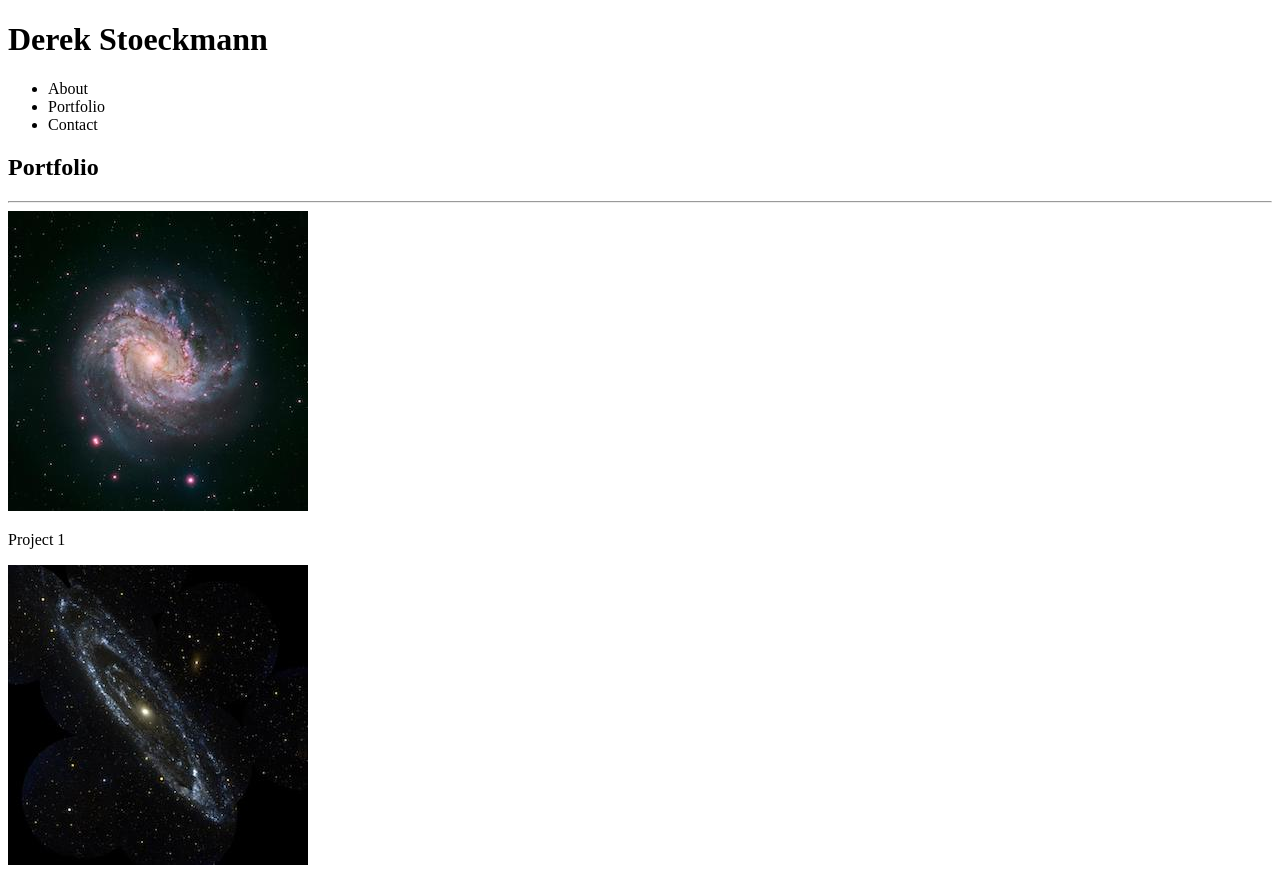
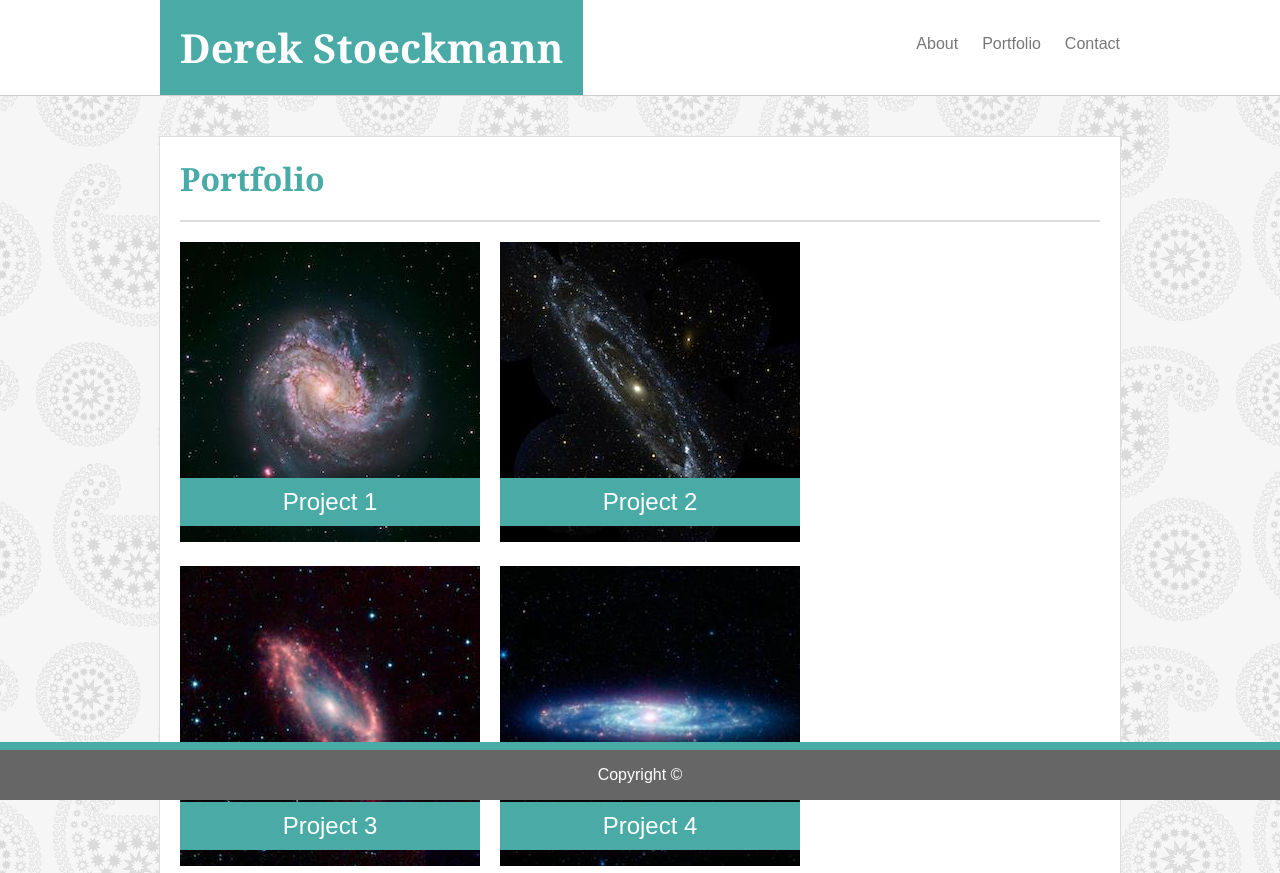
Before and after one commit to derekstoeckmann/derekstoeckmann.github.io, a plain HTML site: page portfolio.html in a window 1280 px wide. Shown: the top 873 px of the page. Drawn offline with Linux system fonts and the light colour scheme.

Commit message:
style portfolio page and create text overlays on images

```diff
--- a/assets/css/style.css
+++ b/assets/css/style.css
@@ -1,5 +1,5 @@
 body {
-  font-size: 18px;
+  font-size: 16px;
   margin: 0;
   padding: 0;
   background-image: url("../images/paisley.png");
@@ -39,7 +39,7 @@ main {
 
 footer {
   width: 100%;
-  font-size: 0.8em;
+  font-size: 1em;
   background: #666666;
   border-top: 8px solid #4aaaa5;
   position: fixed;
@@ -94,8 +94,15 @@ a:hover {
 }
 
 .image-text {
+  width: 100%;
+  margin: 0;
+  padding: 10px 0;
+  text-align: center;
   background: #4aaaa5;
+  font-size: 1.5em;
   color: #ffffff;
+  position: absolute;
+  bottom: 20px;
 }
 
 .about-image {
@@ -108,3 +115,11 @@ a:hover {
   color: #ffffff;
   text-align: center;
 }
+
+.project {
+  float: left;
+  width: 300px;
+  margin-right: 20px;
+  margin-bottom: 20px;
+  position: relative;
+}
--- a/portfolio.html
+++ b/portfolio.html
@@ -6,37 +6,54 @@
   <meta name="viewport" content="width=device-width, initial-scale=1.0">
   <meta http-equiv="X-UA-Compatible" content="ie=edge">
   <title>Portfolio</title>
+  <link rel="stylesheet" href="assets/css/style.css">
 </head>
 
 <body>
   <header>
+    <div class="header-container">
       <h1>Derek Stoeckmann</h1>
       <nav>
         <ul>
-        <li>About</li>
-        <li>Portfolio</li>
-        <li>Contact</li>
+          <li><a href="index.html">About</a></li>
+          <li><a href="portfolio.html">Portfolio</a></li>
+          <li><a href="contact.html">Contact</a></li>
         </ul>
       </nav>
+    </div>
+    <div style="clear: both;"></div>
   </header>
 
   <main>
+    <div class="main-container">
       <h2>Portfolio</h2>
       <hr>
-    <img src="./assets/images/placeholder1.jpg" alt="Placeholder1">
+      <div class="project">
+        <img src="assets/images/placeholder1.jpg" alt="Placeholder1">
         <p class="image-text">Project 1</p>
-    <img src="./assets/images/placeholder2.jpg" alt="Placeholder2">
+      </div>
+      <div class="project">
+        <img src="assets/images/placeholder2.jpg" alt="Placeholder2">
         <p class="image-text">Project 2</p>
-    <img src="./assets/images/placeholder3.jpg" alt="Placeholder3">
+      </div>
+      <div class="project">
+        <img src="assets/images/placeholder3.jpg" alt="Placeholder3">
         <p class="image-text">Project 3</p>
-    <img src="./assets/images/placeholder4.jpg" alt="Placeholder4">
+      </div>
+      <div class="project">
+        <img src="assets/images/placeholder4.jpg" alt="Placeholder4">
         <p class="image-text">Project 4</p>
-    <img src="./assets/images/placeholder5.jpg" alt="Placeholder5">
+      </div>
+      <div class="project">
+        <img src="assets/images/placeholder5.jpg" alt="Placeholder5">
         <p class="image-text">Project 5</p>
+      </div>
+      <div style="clear: both;"></div>
+    </div>
   </main>
 
   <footer>
-    <p>Copyright &copy;</p>
+    <p id="copyright">Copyright &copy;</p>
   </footer>
 </body>
 
```
Also changed, not shown: index.html (+2 -2 lines), assets/images/about-image.jpeg (added), assets/images/guitar.jpeg (deleted). Lines whose indentation alone changed are shown as unchanged.
